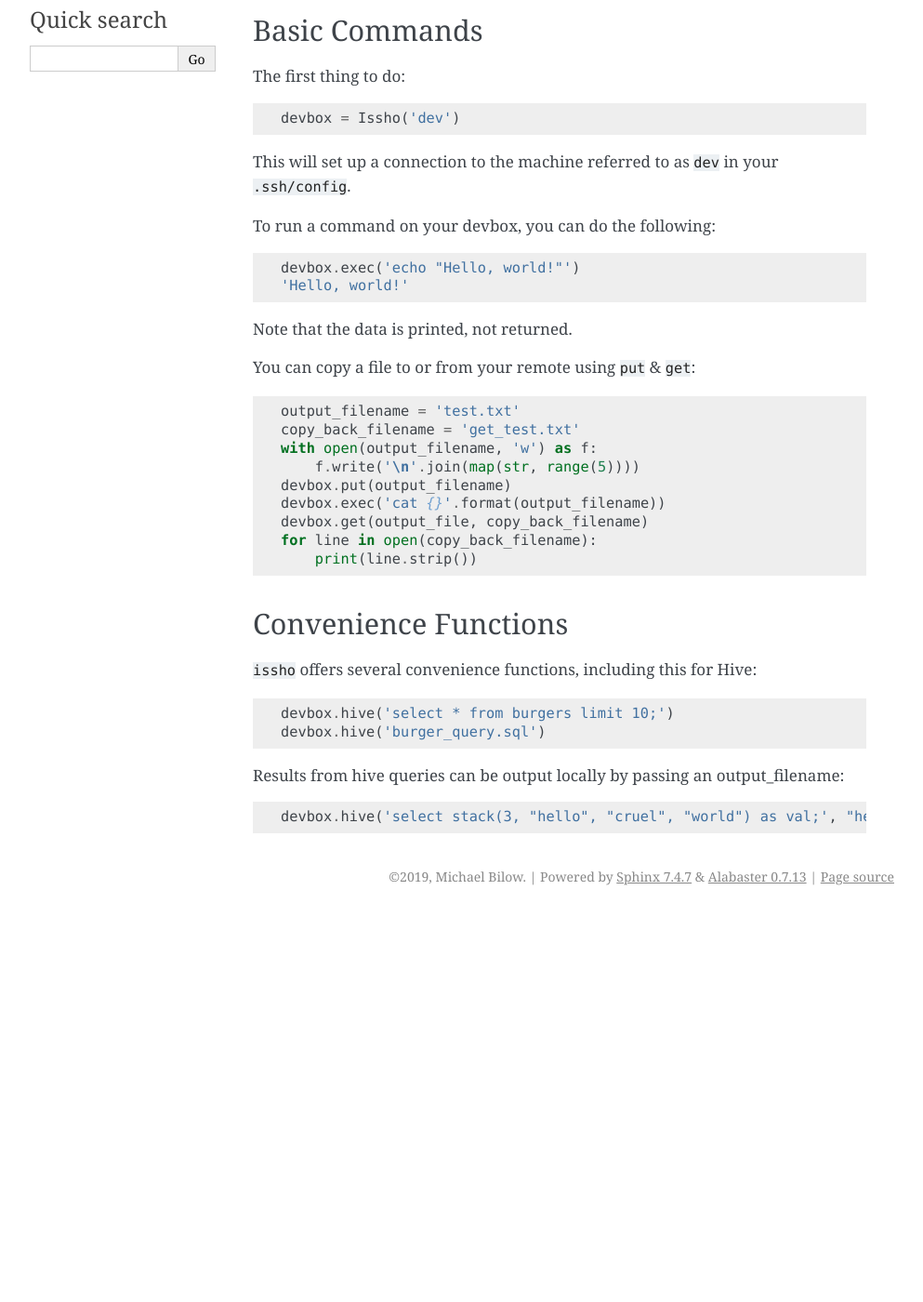
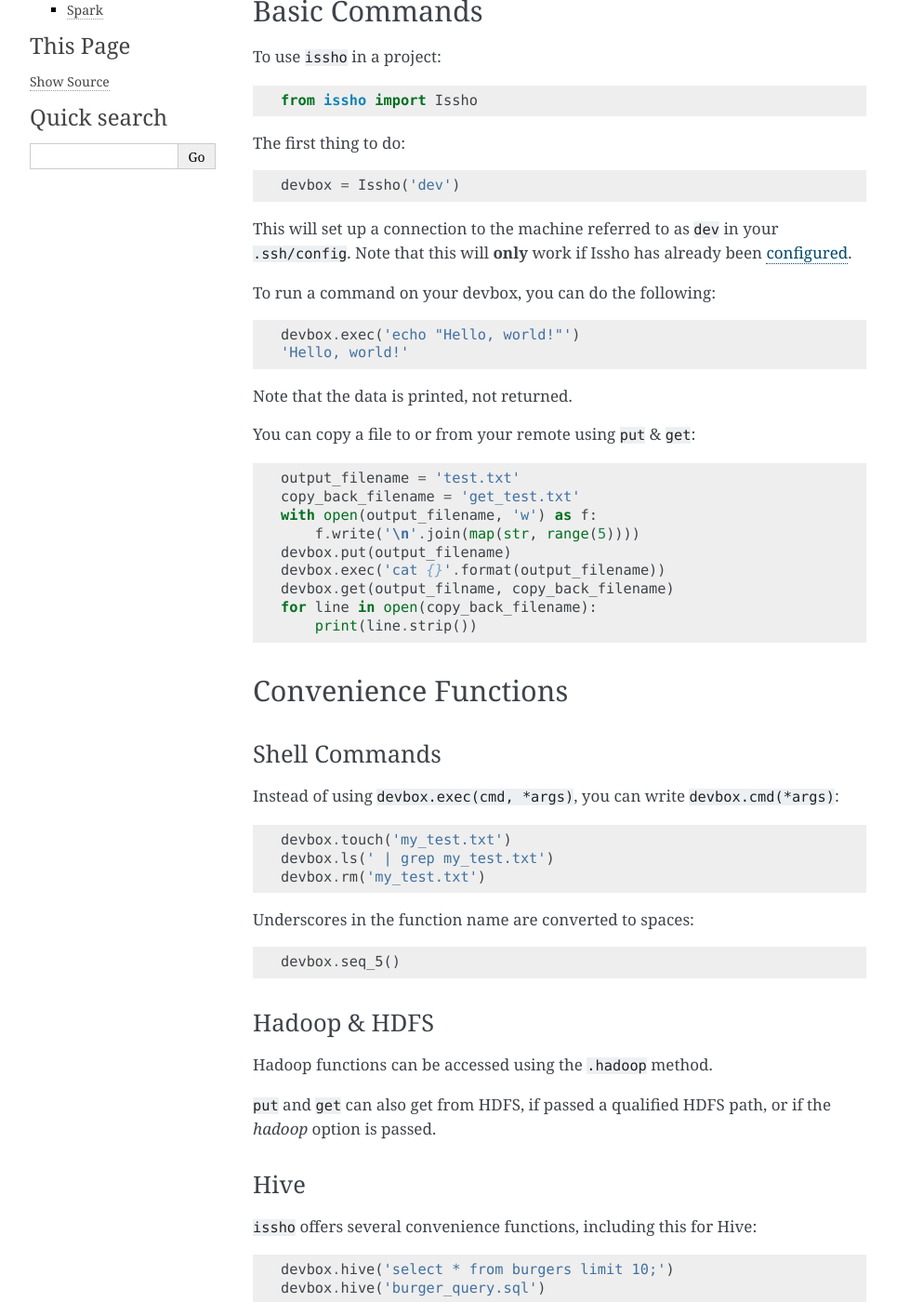
Before and after one commit to michaelbilow/issho, a Sphinx documentation site: the page built from docs/usage.rst, in a window 1280 px wide and 1400 px high, scrolled down 241 px. Shown: the whole window at 93% size, without its empty margins (148-1141 px from the left). Built offline with Sphinx 7.4.7, drawn with Linux system fonts in a browser that asks for light colours; before the commit the page ends 1223 px from its top, so only the background shows below that; some of the changed text lies outside the part shown.

Commit message:
add convenience shell and hadoop functions

```diff
--- a/HISTORY.rst
+++ b/HISTORY.rst
@@ -1,6 +1,12 @@
 =======
 History
 =======
+
+0.5.0 (2019-06-24)
+------------------
+* Add ``hadoop`` operators
+* Allow some simple runtime execution by overriding ``__getattr__``
+* Add new operators to docs
 
 0.4.2 (2019-06-22)
 ------------------
--- a/docs/usage.rst
+++ b/docs/usage.rst
@@ -2,23 +2,27 @@
 Usage
 =====
 
-First, set up ``issho`` by following the instructions in
+Configuration
+-------------
+
+After installation, set up ``issho`` by following the instructions in
 setup_.
+
+
+Basic Commands
+--------------
 
 To use ``issho`` in a project::
 
     from issho import Issho
-
-
-Basic Commands
---------------
 
 The first thing to do::
 
     devbox = Issho('dev')
 
 This will set up a connection to the machine referred to as ``dev`` in your
-``.ssh/config``.
+``.ssh/config``. Note that this will **only** work if Issho has already been
+configured_.
 
 To run a command on your devbox, you can do the following::
 
@@ -35,12 +39,37 @@ You can copy a file to or from your remote using ``put`` & ``get``::
         f.write('\n'.join(map(str, range(5))))
     devbox.put(output_filename)
     devbox.exec('cat {}'.format(output_filename))
-    devbox.get(output_file, copy_back_filename)
+    devbox.get(output_filname, copy_back_filename)
     for line in open(copy_back_filename):
         print(line.strip())
 
 Convenience Functions
 ---------------------
+
+Shell Commands
+==============
+
+Instead of using ``devbox.exec(cmd, *args)``, you can write ``devbox.cmd(*args)``::
+
+    devbox.touch('my_test.txt')
+    devbox.ls(' | grep my_test.txt')
+    devbox.rm('my_test.txt')
+
+Underscores in the function name are converted to spaces::
+
+    devbox.seq_5()
+
+Hadoop & HDFS
+=============
+
+Hadoop functions can be accessed using the ``.hadoop`` method.
+
+
+``put`` and ``get`` can also get from HDFS, if passed a qualified
+HDFS path, or if the `hadoop` option is passed.
+
+Hive
+====
 
 ``issho`` offers several convenience functions, including this for Hive::
 
@@ -51,5 +80,12 @@ Results from hive queries can be output locally by passing an output_filename::
 
     devbox.hive('select stack(3, "hello", "cruel", "world") as val;', "hello.tsv")
 
+Spark
+=====
+
+``issho`` can trigger a spark job using ``spark-submit``
+
+
 
 .. _setup: ./setup.html
+.. _configured: ./setup.html
--- a/requirements_dev.txt
+++ b/requirements_dev.txt
@@ -4,7 +4,7 @@ watchdog>=0.9.0
 flake8>=3.7.7
 tox>=3.7.0
 coverage>=4.5.2
-Sphinx>=1.8.4
+Sphinx>=2.1.2
 twine>=1.13.0
 sshtunnel>=0.1.4
 keyring>=18.0.0
--- a/setup.py
+++ b/setup.py
@@ -14,7 +14,7 @@ requirements = [
     "sshtunnel>=0.1.4",
     "keyring>=18.0.0",
     "paramiko>=2.5.0",
-    "prompt_toolkit>=1.0.10",  # prompt_toolkit is used by jupyter_console,
+    "prompt_toolkit>=1.0.10",
     "toml>=0.10.0",
     "fire>=0.1.3",
     "humanize>=0.5.0",
```
Also changed, not shown: docs/installation.rst (+4 -7 lines), 2 other files.
